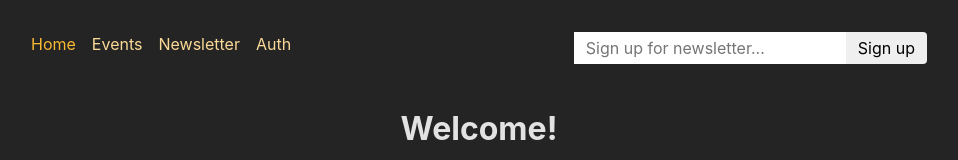
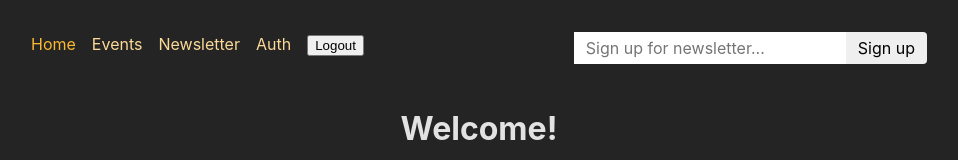
Before and after one commit to JulioVianaDev/athentication-react, a React (Create React App) app in the folder frontend/: page / in a window 1280 px wide. Shown: the top 160 px of the page, without its empty margins (161-1119 px from the left). Built offline with nearby package versions, Linux system fonts and the light colour scheme.

Commit message:
criando a rota de logout

```diff
--- a/frontend/src/components/MainNavigation.js
+++ b/frontend/src/components/MainNavigation.js
@@ -49,6 +49,9 @@ function MainNavigation() {
               Auth
             </NavLink>
           </li>
+          <li>
+            <button>Logout</button>
+          </li>
         </ul>
       </nav>
       <NewsletterSignup />
--- /dev/null
+++ b/frontend/src/pages/Logout.js
@@ -0,0 +1,6 @@
+import {redirect} from 'react-router-dom';
+
+export function action() {
+  localStorage.removeItem('token')
+  return redirect('/')
+}
--- a/frontend/src/router.js
+++ b/frontend/src/router.js
@@ -13,6 +13,7 @@ import RootLayout from './pages/Root';
 import { action as manipulateEventAction } from './components/EventForm';
 import NewsletterPage, { action as newsletterAction } from './pages/Newsletter';
 import AuthenticationPage,{action as authAction} from './pages/Authentication'
+import {action as actionLogout } from './pages/Logout'
 export const router = createBrowserRouter([
   {
     path: '/',
@@ -63,6 +64,10 @@ export const router = createBrowserRouter([
         element: <NewsletterPage />,
         action: newsletterAction,
       },
+      {
+        path: 'logout',
+        action: actionLogout
+      }
     ],
   },
 ]);
```
